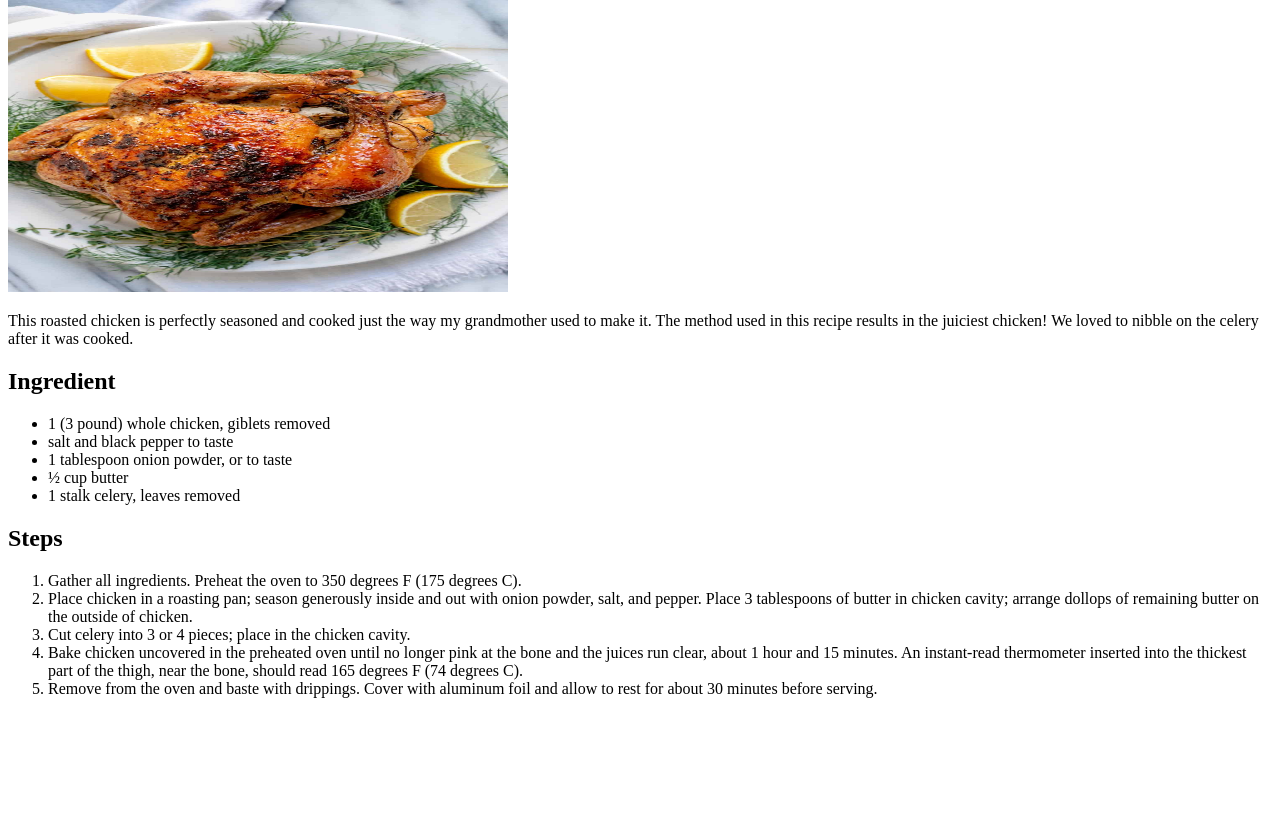
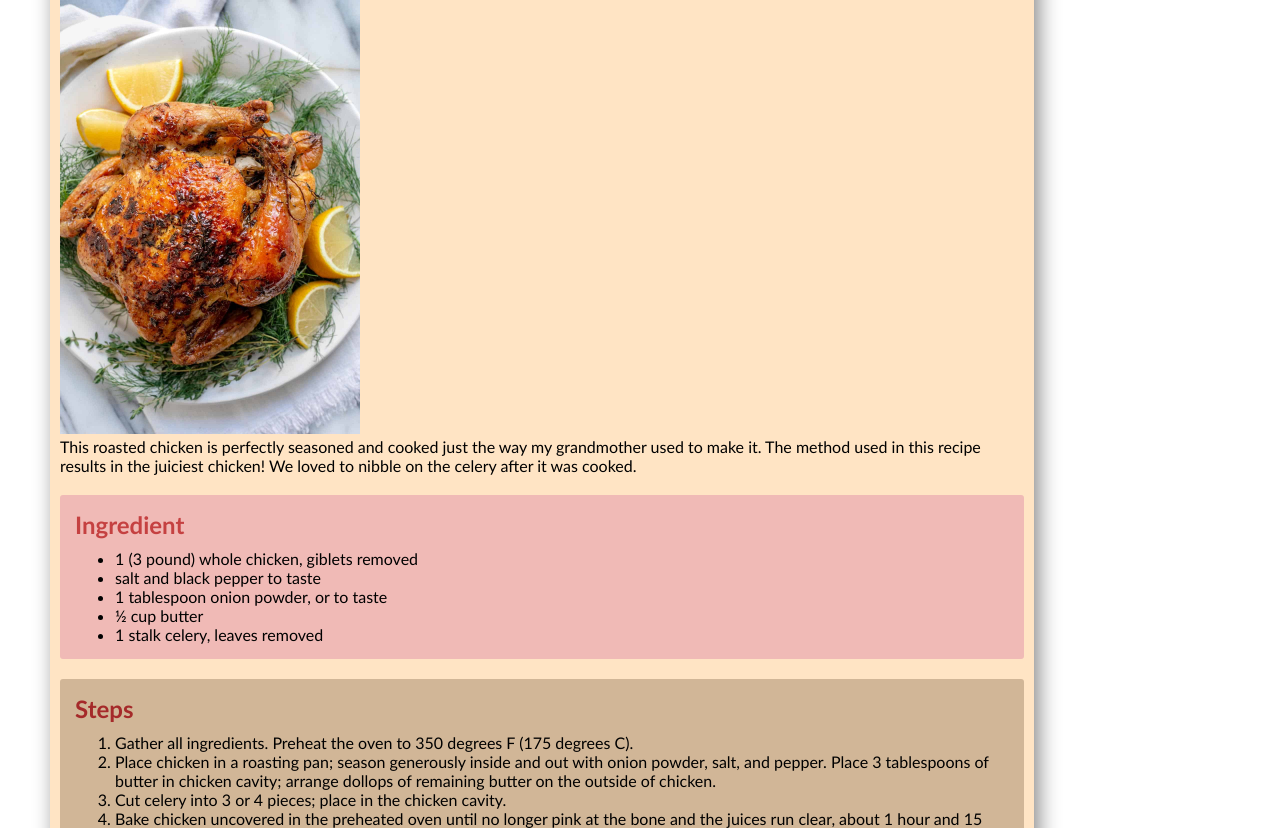
Before and after one commit to Zulkifli70/odin-recipe, a plain HTML site: page recipes/roastedchicken.html in a window 1280 px wide. Shown: the part 114-942 px from the top of the page. Before the commit the page ends 828 px from the top, so only its background shows below. Drawn offline with Linux system fonts and the light colour scheme.

Commit message:
Add style to odin recipes
add style to all pages, index and recipe pages.

```diff
--- /dev/null
+++ b/recipe.css
@@ -0,0 +1,71 @@
+*,
+*::before,
+*::after {
+  box-sizing: border-box;
+}
+
+* {
+  margin: 0;
+}
+
+body {
+  margin: 10px auto;
+  font-family: "Trebuchet MS", "Lucida Sans Unicode", "Lucida Grande",
+    "Lucida Sans", Arial, sans-serif;
+}
+
+.container {
+  margin-left: 50px;
+}
+
+.card {
+  background-color: bisque;
+  margin-top: 20px;
+  box-shadow: 5px 10px 20px #888888;
+  width: 80%;
+  padding: 10px;
+}
+
+a {
+  background-color: bisque;
+  border: 1px solid grey;
+  padding: 5px 15px;
+  text-decoration: none;
+}
+
+h1 {
+  color: rgb(105, 61, 20);
+}
+
+img {
+  width: 80%;
+  min-width: 150px;
+  max-width: 300px;
+}
+
+li {
+  margin: 0 0 0 0;
+}
+
+h2 {
+  color: rgb(197, 65, 65);
+  margin-bottom: 10px;
+}
+
+.ingredients {
+  background-color: rgb(240, 186, 182);
+  padding: 15px;
+  border-radius: 3px;
+  margin: 20px auto;
+}
+
+.steps {
+  background-color: rgb(209, 182, 151);
+  padding: 15px;
+  border-radius: 3px;
+  margin: 20px auto;
+}
+
+.steps h2 {
+  color: brown;
+}
--- a/recipes/roastedchicken.html
+++ b/recipes/roastedchicken.html
@@ -4,20 +4,21 @@
     <meta charset="UTF-8" />
     <meta name="viewport" content="width=device-width, initial-scale=1.0" />
     <title>Roasted Chicken</title>
+    <link rel="stylesheet" href="../recipe.css" />
   </head>
   <body>
+    <div class="container">
       <a href="../index.html">Go Back</a>
+      <div class="card">
         <h1>Roasted Chicken</h1>
-    <img
-      src="../images/roastedchicken.jpg"
-      alt="Ayam panggang"
-      style="width: 500px; height: 300px"
-    />
+        <img src="../images/roastedchicken.jpg" alt="Ayam panggang" />
         <p>
           This roasted chicken is perfectly seasoned and cooked just the way my
-      grandmother used to make it. The method used in this recipe results in the
-      juiciest chicken! We loved to nibble on the celery after it was cooked.
+          grandmother used to make it. The method used in this recipe results in
+          the juiciest chicken! We loved to nibble on the celery after it was
+          cooked.
         </p>
+        <div class="ingredients">
           <h2>Ingredient</h2>
           <ul>
             <li>1 (3 pound) whole chicken, giblets removed</li>
@@ -26,28 +27,34 @@
             <li>½ cup butter</li>
             <li>1 stalk celery, leaves removed</li>
           </ul>
+        </div>
+        <div class="steps">
           <h2>Steps</h2>
           <ol>
             <li>
-        Gather all ingredients. Preheat the oven to 350 degrees F (175 degrees
-        C).
+              Gather all ingredients. Preheat the oven to 350 degrees F (175
+              degrees C).
             </li>
             <li>
-        Place chicken in a roasting pan; season generously inside and out with
-        onion powder, salt, and pepper. Place 3 tablespoons of butter in chicken
-        cavity; arrange dollops of remaining butter on the outside of chicken.
+              Place chicken in a roasting pan; season generously inside and out
+              with onion powder, salt, and pepper. Place 3 tablespoons of butter
+              in chicken cavity; arrange dollops of remaining butter on the
+              outside of chicken.
             </li>
             <li>Cut celery into 3 or 4 pieces; place in the chicken cavity.</li>
             <li>
-        Bake chicken uncovered in the preheated oven until no longer pink at the
-        bone and the juices run clear, about 1 hour and 15 minutes. An
-        instant-read thermometer inserted into the thickest part of the thigh,
-        near the bone, should read 165 degrees F (74 degrees C).
+              Bake chicken uncovered in the preheated oven until no longer pink
+              at the bone and the juices run clear, about 1 hour and 15 minutes.
+              An instant-read thermometer inserted into the thickest part of the
+              thigh, near the bone, should read 165 degrees F (74 degrees C).
             </li>
             <li>
-        Remove from the oven and baste with drippings. Cover with aluminum foil
-        and allow to rest for about 30 minutes before serving.
+              Remove from the oven and baste with drippings. Cover with aluminum
+              foil and allow to rest for about 30 minutes before serving.
             </li>
           </ol>
+        </div>
+      </div>
+    </div>
   </body>
 </html>
--- /dev/null
+++ b/style.css
@@ -0,0 +1,51 @@
+*,
+*::before,
+*::after {
+  box-sizing: border-box;
+}
+
+* {
+  margin: 0;
+}
+
+.container {
+  background-color: aquamarine;
+  height: 100vh;
+}
+
+#title {
+  font-family: Helvetica, sans-serif;
+  font-size: 2rem;
+  text-align: center;
+  padding: 20px;
+}
+
+#recipe-list {
+  text-align: center;
+  padding: 20px;
+}
+
+.list-link {
+  list-style-type: none;
+  margin: 20px auto;
+  padding: 20px;
+  max-width: 700px;
+}
+
+.list-link li {
+  margin-bottom: 20px;
+  text-align: center;
+}
+
+.list-link li:last-child {
+  margin-bottom: 0;
+}
+
+.list-link li:hover {
+  opacity: 0.5;
+}
+
+.link-btn {
+  text-decoration: none;
+  color: black;
+}
```
Also changed, not shown: index.html (+14 -6 lines), recipes/lasagna.html (+29 -18 lines), recipes/noodles.html (+31 -22 lines). Lines whose indentation alone changed are shown as unchanged.
